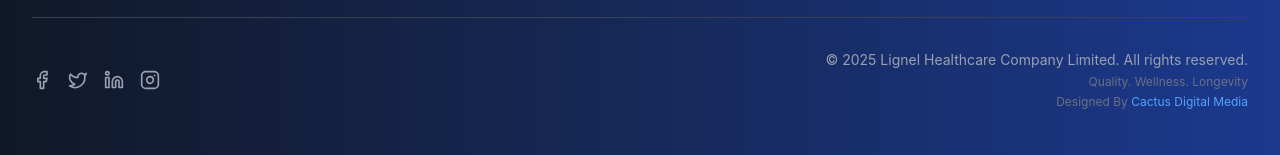
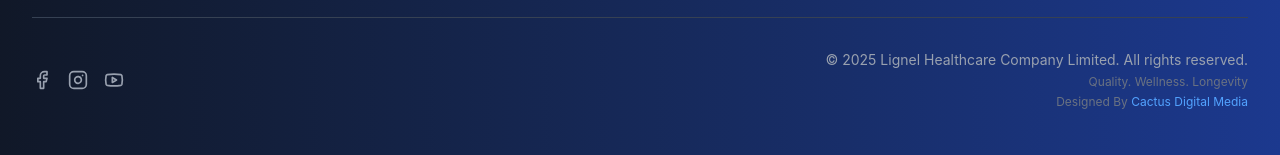
Before and after one commit to osasbenny/Lignel-Healthcare-Website, a React (Vite) app: page /blog in a window 1280 px wide. Shown: the part 3391-3546 px from the top of the page. Built offline with nearby package versions, Linux system fonts and the light colour scheme.

Commit message:
Update social media links: Add YouTube, Facebook, Instagram links and remove Twitter/LinkedIn icons

```diff
--- a/src/components/Footer.jsx
+++ b/src/components/Footer.jsx
@@ -1,5 +1,5 @@
 import { Link } from 'react-router-dom'
-import { Mail, Phone, MapPin, Facebook, Twitter, Linkedin, Instagram } from 'lucide-react'
+import { Mail, Phone, MapPin, Facebook, Twitter, Linkedin, Instagram, Youtube } from 'lucide-react'
 import lignelLogo from '../assets/lignel-logo.png'
 
 const Footer = () => {
@@ -85,17 +85,14 @@ const Footer = () => {
         <div className="border-t border-gray-700 mt-8 pt-8">
           <div className="flex flex-col md:flex-row justify-between items-center">
             <div className="flex space-x-4 mb-4 md:mb-0">
-              <a href="#" className="text-gray-400 hover:text-white transition-colors">
+              <a href="https://web.facebook.com/profile.php?id=61579100140408" target="_blank" rel="noopener noreferrer" className="text-gray-400 hover:text-white transition-colors">
                 <Facebook className="h-5 w-5" />
               </a>
-              <a href="#" className="text-gray-400 hover:text-white transition-colors">
-                <Twitter className="h-5 w-5" />
+              <a href="https://www.instagram.com/lignel_healthcarecompany1" target="_blank" rel="noopener noreferrer" className="text-gray-400 hover:text-white transition-colors">
+                <Instagram className="h-5 w-5" />
               </a>
-              <a href="#" className="text-gray-400 hover:text-white transition-colors">
-                <Linkedin className="h-5 w-5" />
-              </a>
-              <a href="#" className="text-gray-400 hover:text-white transition-colors">
-                <Instagram className="h-5 w-5" />
+              <a href="https://youtube.com/@lignelhealthcarecompany?si=lNZ7sPVdgIIquoxw" target="_blank" rel="noopener noreferrer" className="text-gray-400 hover:text-white transition-colors">
+                <Youtube className="h-5 w-5" />
               </a>
             </div>
             <div className="text-center md:text-right">
```
